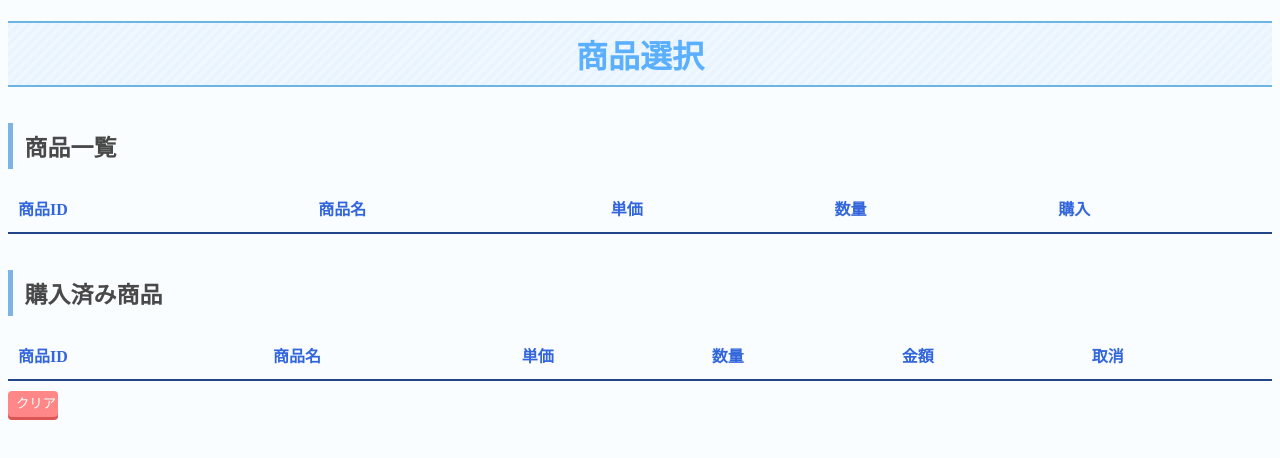
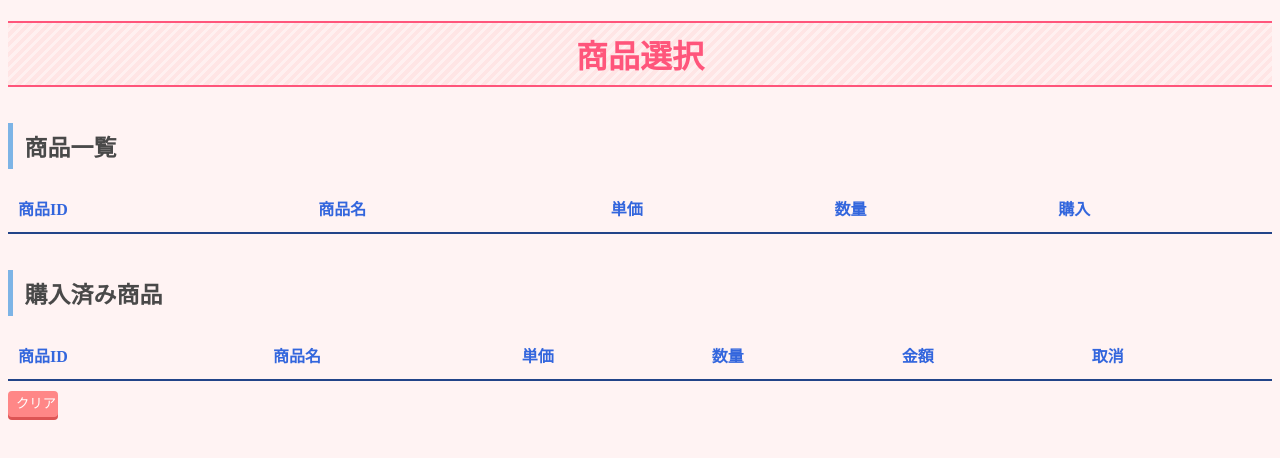
Before and after one commit to yKicchan/Git_GitHub, a plain HTML site: page index.html in a window 1280 px wide. Drawn offline with Linux system fonts and the light colour scheme; some packages are replaced by stand-ins of ours; no server answers; a script that the page names is missing.

Commit message:
change:[#1] 背景色・ヘッダー色変更

```diff
--- a/css/style.css
+++ b/css/style.css
@@ -1,5 +1,5 @@
 body {
-    background-color: #f9fdff;
+    background-color: #FFF3F3;
 }
 .table {
     width: 100%;
@@ -38,13 +38,13 @@ body {
 }
 
 h1 {
-    color: #5bafff;
+    color: #ff557b;
     text-align: center;
     padding: 0.25em;
-    border-top: solid 2px #6cb4e4;
-    border-bottom: solid 2px #6cb4e4;
-    background: -webkit-repeating-linear-gradient(-45deg, #f0f8ff, #f0f8ff 3px, #e9f4ff 3px, #e9f4ff 7px);
-    background: repeating-linear-gradient(-45deg, #f0f8ff, #f0f8ff 3px, #e9f4ff 3px, #e9f4ff 7px);
+    border-top: solid 2px #ff557b;
+    border-bottom: solid 2px #ff557b;
+    background: -webkit-repeating-linear-gradient(-45deg, #fff0f0, #fff0f0 3px, #ffe5e5 3px, #ffe5e5 7px);
+    background: repeating-linear-gradient(-45deg, #fff0f0, #fff0f0 3px, #ffe5e5 3px, #ffe5e5 7px);
 }
 
 h2 {
```
